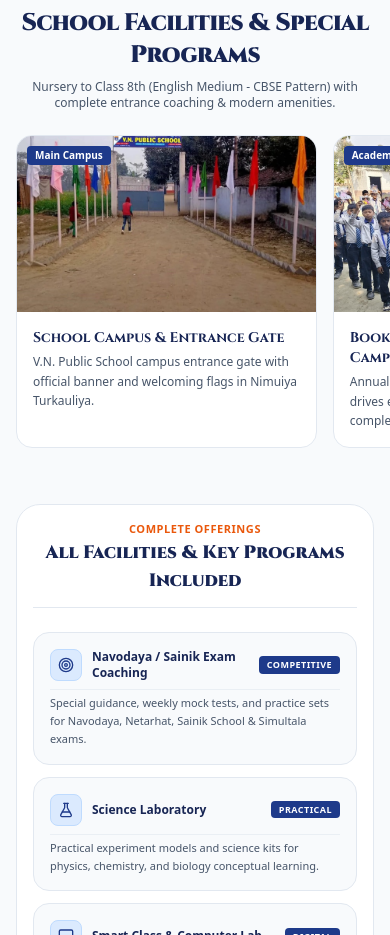
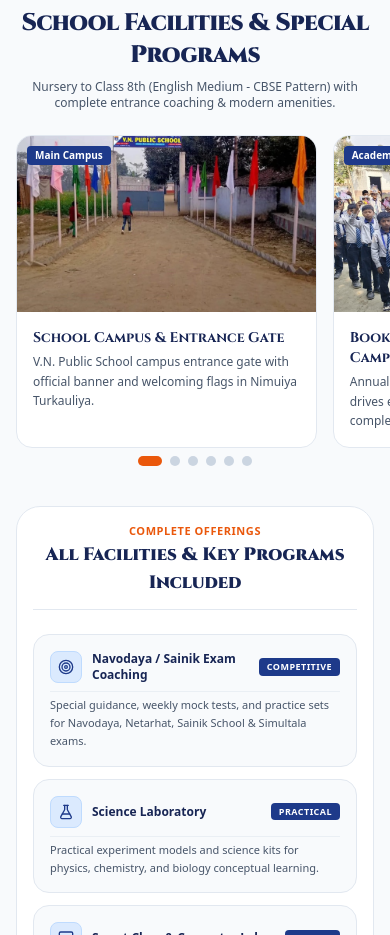
Before and after one commit to EngineerShubham25/V-N-Public-School, a React (Vite) app: page / in a window 390 px wide. Shown: the part 1480-2415 px from the top of the page. Built offline with nearby package versions, Linux system fonts and the light colour scheme; the HTML template or start-up script is replaced by a standard one.

Commit message:
Add 6-dot carousel indicator directly below School Facilities visual cards on mobile view

```diff
--- a/src/components/Facilities.jsx
+++ b/src/components/Facilities.jsx
@@ -1,11 +1,20 @@
 import React, { useState } from 'react';
-import { Monitor, Bus, Award, Users, HeartHandshake, Globe, FlaskConical, Target, Music, ChevronDown, ChevronUp, ChevronLeft, ChevronRight } from 'lucide-react';
+import { Monitor, Bus, Award, Users, HeartHandshake, Globe, FlaskConical, Target, Music, ChevronDown, ChevronUp } from 'lucide-react';
 import realAssemblyImg from '../assets/real_assembly.jpg';
 import omniVanImg from '../assets/omni_van_gate.jpg';
 
 export default function Facilities({ onOpenAdmission }) {
   const [showAllFacilities, setShowAllFacilities] = useState(false);
   const [activeFacilityIndex, setActiveFacilityIndex] = useState(null);
+  const [activeVisualIndex, setActiveVisualIndex] = useState(0);
+
+  const handleVisualScroll = (e) => {
+    const container = e.target;
+    const scrollPosition = container.scrollLeft;
+    const cardWidth = container.clientWidth * 0.75;
+    const index = Math.round(scrollPosition / cardWidth);
+    setActiveVisualIndex(Math.min(Math.max(0, index), primaryVisualCards.length - 1));
+  };
 
   // 6 Primary Visual Feature Cards with Real Photos
   const primaryVisualCards = [
@@ -123,7 +132,10 @@ export default function Facilities({ onOpenAdmission }) {
         </div>
 
         {/* 1. Primary Photo Cards Horizontal Carousel on Mobile & Grid on Desktop */}
-        <div className="flex overflow-x-auto snap-x snap-mandatory md:grid md:grid-cols-2 lg:grid-cols-3 gap-4 md:gap-6 mb-10 pb-4 no-scrollbar -mx-4 px-4 md:mx-0 md:px-0">
+        <div
+          onScroll={handleVisualScroll}
+          className="flex overflow-x-auto snap-x snap-mandatory md:grid md:grid-cols-2 lg:grid-cols-3 gap-4 md:gap-6 pb-2 no-scrollbar -mx-4 px-4 md:mx-0 md:px-0"
+        >
           {primaryVisualCards.map((fac, idx) => (
             <div
               key={idx}
@@ -151,6 +163,18 @@ export default function Facilities({ onOpenAdmission }) {
                 </div>
               </div>
             </div>
+          ))}
+        </div>
+
+        {/* 6 Dots Carousel Indicator directly below cards (Mobile only) */}
+        <div className="flex justify-center items-center gap-2 mb-10 md:hidden">
+          {primaryVisualCards.map((_, idx) => (
+            <span
+              key={idx}
+              className={`h-2.5 rounded-full transition-all duration-300 ${
+                activeVisualIndex === idx ? 'w-6 bg-orange-600' : 'w-2.5 bg-slate-300'
+              }`}
+            />
           ))}
         </div>
 
```
